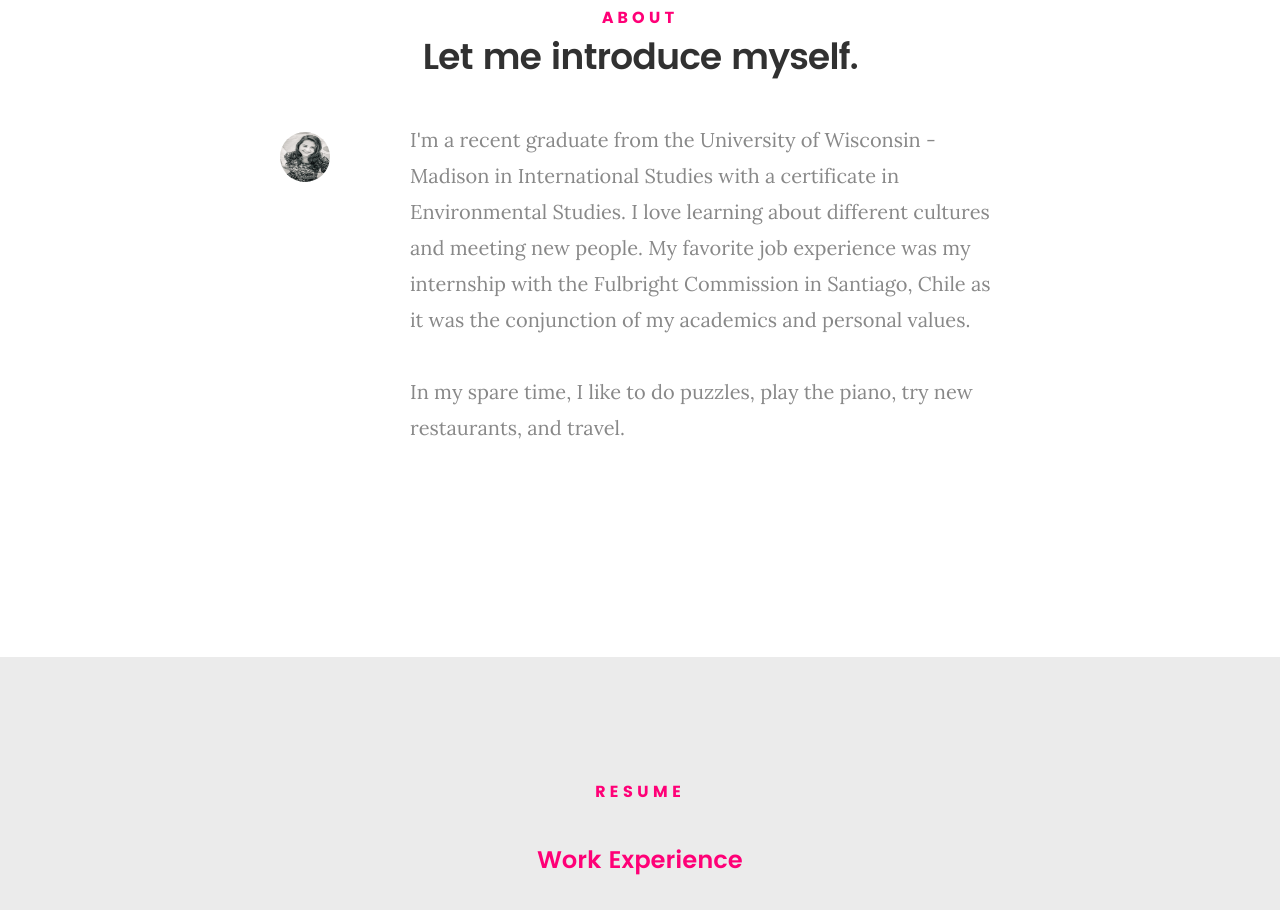
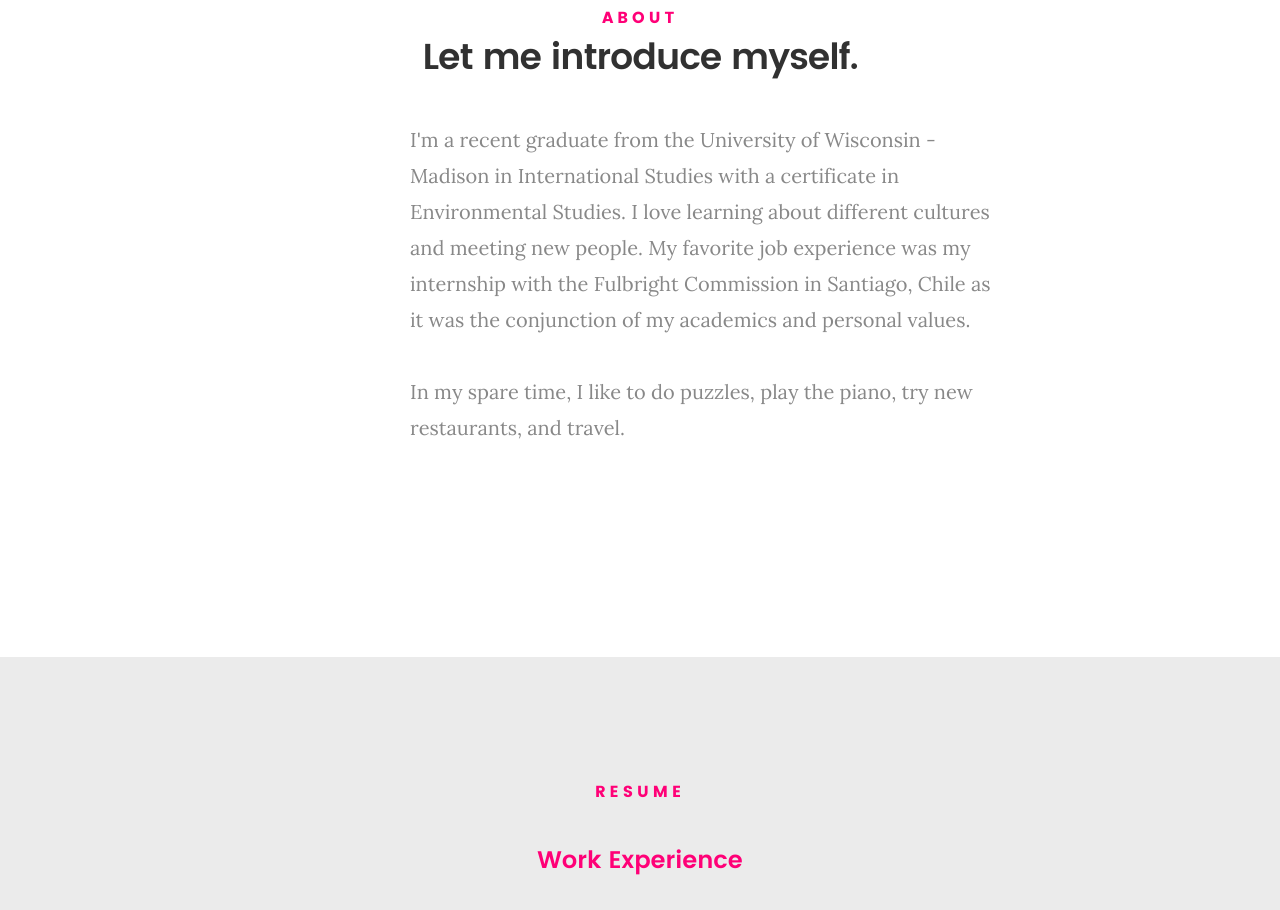
Before and after one commit to sophstous/sophia, a plain HTML site: page index.html in a window 1280 px wide. Shown: the part 917-1827 px from the top of the page. Drawn offline with Linux system fonts and the light colour scheme.

Commit message:
Update index.html

```diff
--- a/index.html
+++ b/index.html
@@ -105,7 +105,7 @@
 
    			<div class="intro-info">
 
-   				<img src="images/pic.jpg" alt="Profile Picture" style="width:50px;height:50px;">
+   				<!-- <img src="images/pic.jpg" alt="Profile Picture"> -->
 
    				<p class="lead">I'm a recent graduate from the University of Wisconsin - Madison in International Studies with a certificate in Environmental Studies. I love learning about different cultures and meeting new people. My favorite job experience was my internship with the Fulbright Commission in Santiago, Chile as it was the conjunction of my academics and personal values.
 				<br /> <br />In my spare time, I like to do puzzles, play the piano, try new restaurants, and travel.</p>
```
